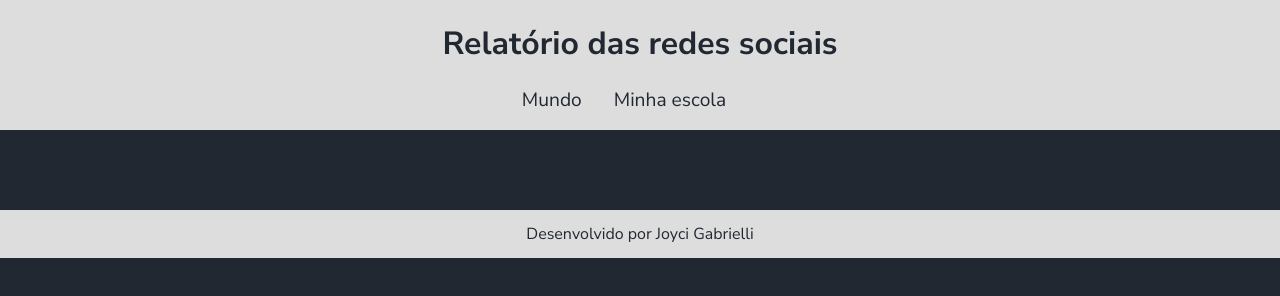
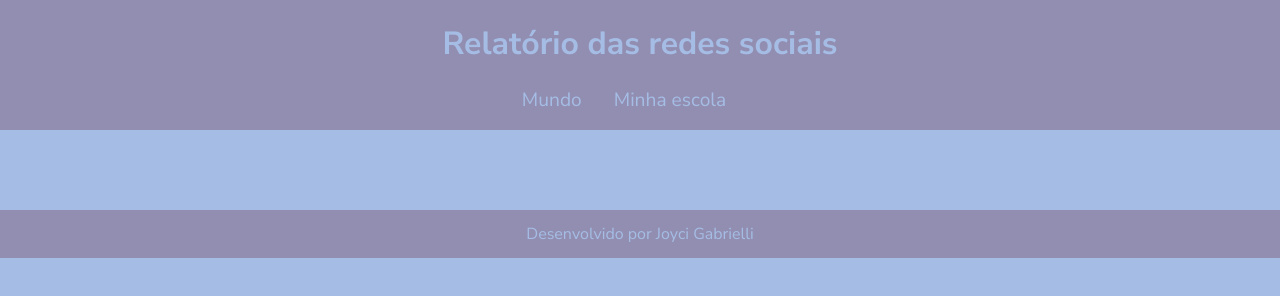
Before and after one commit to Joyci123/Criando-Gr-ficos-com-JavaScript, a plain HTML site: page index.html in a window 1280 px wide. Drawn offline with Linux system fonts and the light colour scheme; no server answers; files whose address does not match are found by name.

Commit message:
Update style.css

```diff
--- a/style.css
+++ b/style.css
@@ -1,8 +1,8 @@
 @import url('https://fonts.googleapis.com/css2?family=Nunito+Sans:ital,opsz,wght@0,6..12,200..1000;1,6..12,200..1000&display=swap');
 
 :root {
-    --bg-color: #222831;
-    --primary-color: #DDDDDD;
+    --bg-color: #A5BDE5;
+    --primary-color: #928EB1;
     --secondary-color: #F05454;
     --font: "Nunito Sans", sans-serif;
 }
```
